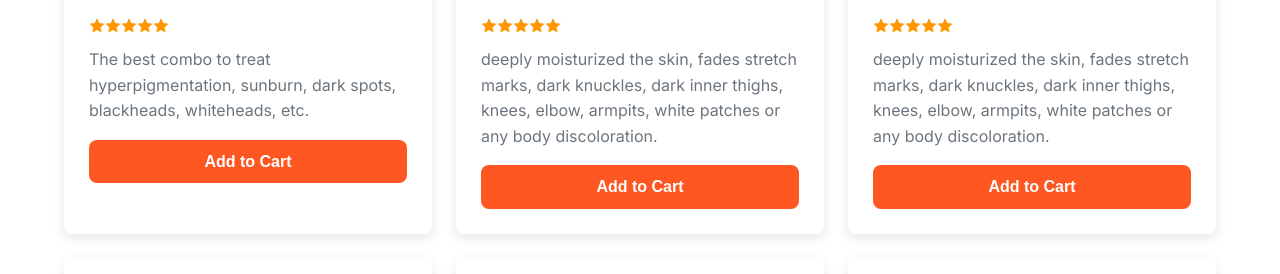
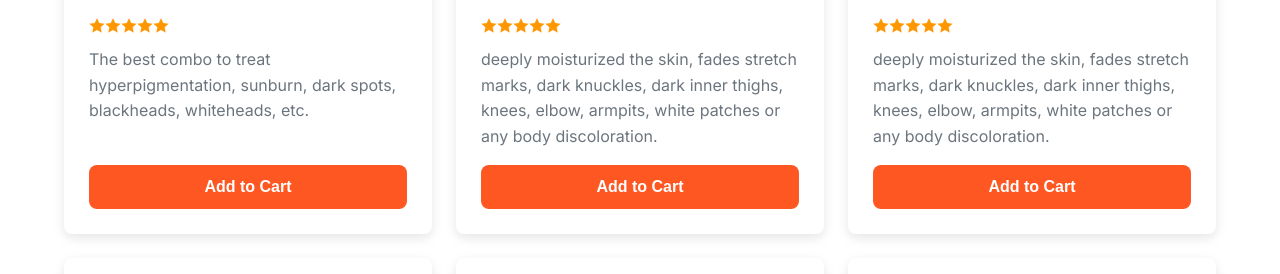
Before and after one commit to Chow24-7/veeluxewebsite, a website: page products.html in a window 1280 px wide. Shown: the part 526-800 px from the top of the page. Drawn offline with nearby package versions, Linux system fonts and the light colour scheme.

```diff
--- a/styles.css
+++ b/styles.css
@@ -40,6 +40,7 @@
 .row {
   display: flex;
   flex-wrap: wrap;
+  align-items: stretch;
   margin: 0 -0.75rem;
 }
 
@@ -697,7 +698,7 @@
 /* ===== Product Cards ===== */
 .product-card {
   padding: 1.5rem;
-  height: 100%;
+  min-height: 100%;
   display: flex;
   flex-direction: column;
   justify-content: space-between;
@@ -705,10 +706,25 @@
   border: 1px solid transparent;
 }
 
+.row.g-4 > [class*="col-"] {
+  display: flex !important;
+  flex-direction: column;
+}
+
+.row.g-4 > [class*="col-"] > .product-card {
+  flex: 1 1 auto !important;
+  display: flex;
+  flex-direction: column;
+}
+
 .product-info {
   display: flex;
   flex-direction: column;
-  flex-grow: 1;
+  flex: 1 1 auto;
+}
+
+.product-info .btn-cart {
+  margin-top: auto;
 }
 
 .product-info > div:first-child {
```
